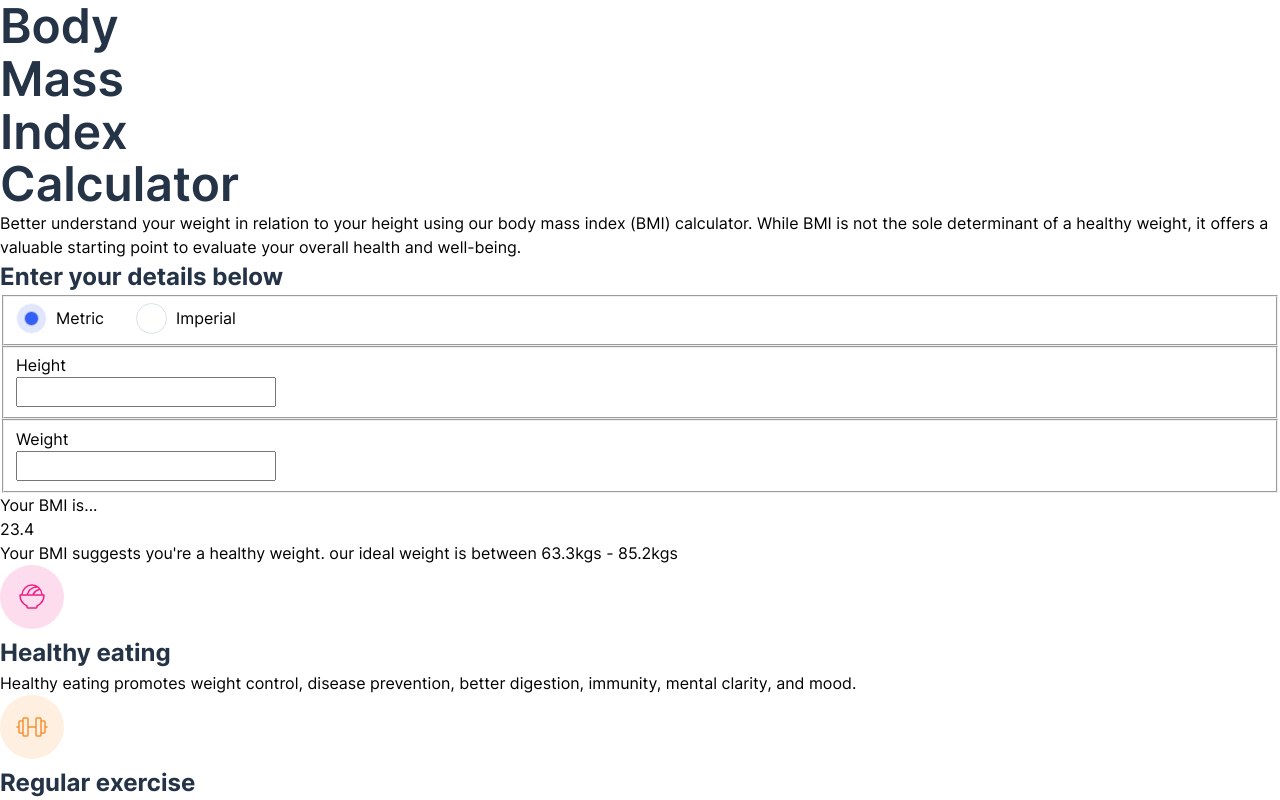
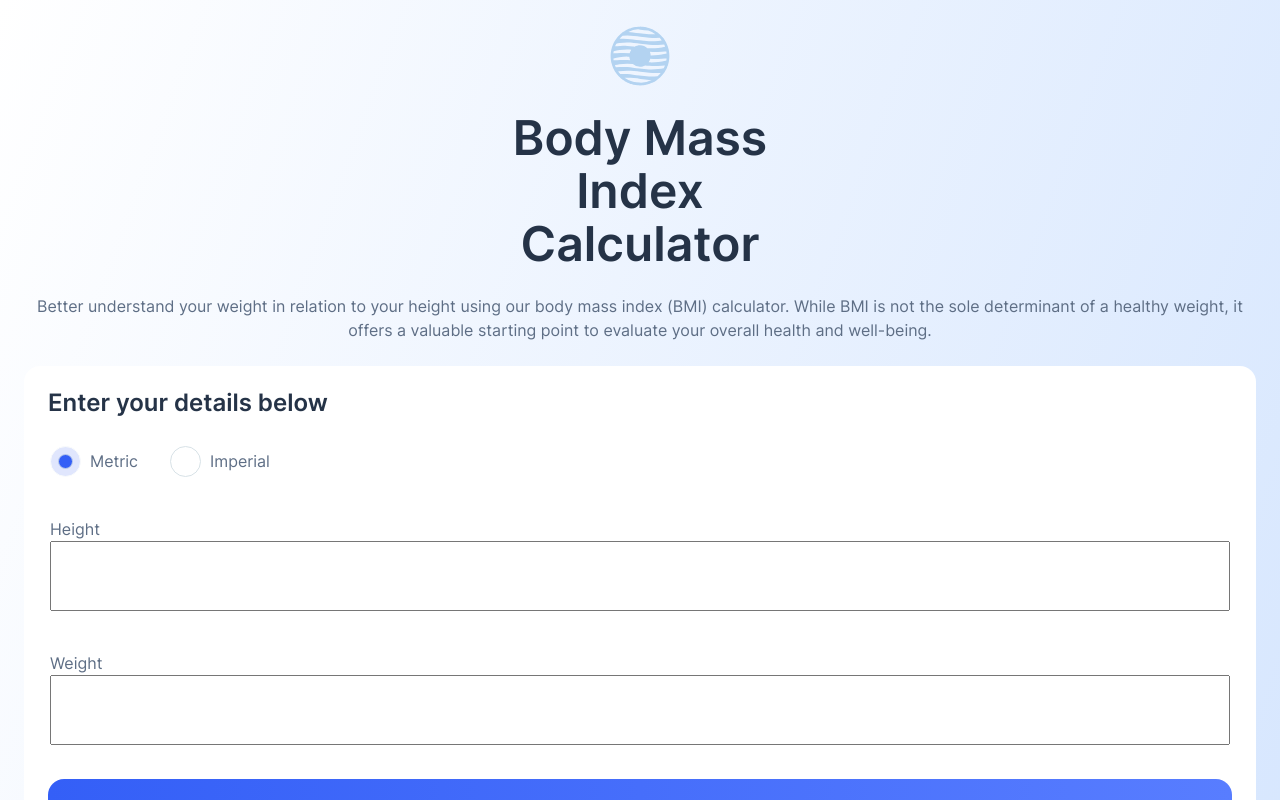
Before and after one commit to barryhanna/fem-bmi-vite, a React (Vite) app: page / in a window 1280 px wide. Shown: the top 800 px of the page. Built offline with nearby package versions, Linux system fonts and the light colour scheme.

Commit message:
Add header styles

```diff
--- a/src/components/BMICalculator/BMICalculator.module.css
+++ b/src/components/BMICalculator/BMICalculator.module.css
@@ -1,4 +1,19 @@
-.bmiCalculator input[type="radio"] {
+.bmiCalculator {
+	background-color: white;
+	padding: var(--spacer);
+	border-radius: 1rem;
+}
+
+.bmiCalculator > * + * {
+	margin-top: var(--spacer);
+}
+
+.bmiCalculator fieldset {
+	border: none;
+	padding-inline: 0;
+}
+
+.bmiCalculator input[type='radio'] {
 	display: none;
 }
 
@@ -40,10 +55,32 @@
 	left: 0;
 	border-radius: 50%;
 	border: 1px solid var(--clr-borders);
-    opacity: .15;
+	opacity: 0.15;
 }
 
 .measurementSelectionContainer {
 	display: flex;
 	gap: 2rem;
 }
+
+.bmiCalculator input[type='number'] {
+	height: 4.375rem;
+	width: 100%;
+}
+
+.bmiCalculator fieldset div {
+	color: var(--clr-body);
+}
+
+.resultsPanel {
+	color: #fff;
+	background: var(--gradient-2);
+	border-radius: var(--border-radius);
+	padding: calc(var(--spacer) * 1.5);
+}
+
+.resultsPanel p:first-of-type {
+	font-weight: bold;
+	font-size: 1rem;
+	line-height: 1.5;
+}
--- a/src/components/BMICalculator/BMICalculator.tsx
+++ b/src/components/BMICalculator/BMICalculator.tsx
@@ -10,18 +10,18 @@ const BMICalculator = () => {
         <fieldset className={styles.measurementSelectionContainer}>
             <input name="unit" type="radio" id="metric" value="metric" checked />
             <label htmlFor="metric">Metric</label>
-            <input name="unit" type="radio" id="imperial" value="imperial"/>
+            <input name="unit" type="radio" id="imperial" value="imperial" />
             <label htmlFor="imperial">Imperial</label>
         </fieldset>
         {metric && (
             <>
                 <fieldset>
-                <p>Height</p>
-                <input type="number" name="height-cm" id="height" inputMode="numeric"/>
+                    <div>Height</div>
+                    <input type="number" name="height-cm" id="height" inputMode="numeric" />
                 </fieldset>
                 <fieldset>
-                <p>Weight</p>
-                <input type="number" name="weight-kg" id="height" inputMode="numeric"/>
+                    <div>Weight</div>
+                    <input type="number" name="weight-kg" id="height" inputMode="numeric" />
                 </fieldset></>
 
         )
@@ -30,19 +30,19 @@ const BMICalculator = () => {
             <>
                 <fieldset>
                     <p>Height</p>
-                <input type="number" name="height-ft" id="height" inputMode="numeric"/>
-                <input type="number" name="height-in" id="height" inputMode="numeric"/>
+                    <input type="number" name="height-ft" id="height" inputMode="numeric" />
+                    <input type="number" name="height-in" id="height" inputMode="numeric" />
                 </fieldset>
                 <fieldset>
                     <p>Weight</p>
-                <input type="number" name="weight-st" id="height" inputMode="numeric"/>
-                <input type="number" name="weight-lbs" id="height" inputMode="numeric"/>
+                    <input type="number" name="weight-st" id="height" inputMode="numeric" />
+                    <input type="number" name="weight-lbs" id="height" inputMode="numeric" />
                 </fieldset>
             </>
         )
         }
 
-        <div className="results__panel">
+        <div className={styles.resultsPanel}>
             <p>Your BMI is...</p>
             <p className="results__result">23.4</p>
             <p>Your BMI suggests you're <span>a healthy weight.</span> our ideal weight is between <span>63.3kgs - 85.2kgs</span></p>
--- a/src/components/Header/Header.tsx
+++ b/src/components/Header/Header.tsx
@@ -1,14 +1,15 @@
 import BMICalculator from '../BMICalculator'
 
 const Header = () => {
-    return <>
-        <h1>Body Mass Index Calculator</h1>
-        <p>Better understand your weight in relation to your height using our
-  body mass index (BMI) calculator. While BMI is not the sole determinant
-  of a healthy weight, it offers a valuable starting point to evaluate
-  your overall health and well-being.</p>
+    return <header className='header flow'>
+        <img className="logo" src="/assets/images/logo.svg" alt="" />
+        <h1>Body&nbsp;Mass Index Calculator</h1>
+        <p className='intro-text'>Better understand your weight in relation to your height using our
+            body mass index (BMI) calculator. While BMI is not the sole determinant
+            of a healthy weight, it offers a valuable starting point to evaluate
+            your overall health and well-being.</p>
         <BMICalculator />
-    </>
+    </header>
 }
 
 export default Header;
--- a/src/index.scss
+++ b/src/index.scss
@@ -1,5 +1,6 @@
 @use './sass/fonts';
 @use './sass/base';
 @use "./sass/typography";
+@use './sass/header';
 @use "./sass/bmi_calculator";
 @use "./sass/utilities";
--- a/src/sass/_base.scss
+++ b/src/sass/_base.scss
@@ -4,6 +4,9 @@
     --clr-dark-electric-blue: #5e6e85;
     --clr-borders: #d8e2e7;
     --clr-white: #fff;
+
+    --clr-heading: var(--clr-gunmetal);
+    --clr-body: var(--clr-dark-electric-blue);
 
     --txt-heading-xl-size: 4rem;
     --txt-heading-lg-size: 3rem;
@@ -18,6 +21,14 @@
     --txt-body-line-height: 1.5;
 
     --border-radius-input: 12px;
+
+    --spacer: 1.5rem;
+
+    --border-radius: 1rem;
+
+    --gradient-1: linear-gradient(290deg, #D6E6FE 0%, rgba(214, 252, 254, 0) 100%);
+    --gradient-2: linear-gradient(90deg, #345FF7 0%, #587DFF 100%);
+
   }
 
   /* Box sizing rules */
@@ -58,7 +69,8 @@
     font-family: 'Inter', sans-serif;
     min-height: 100vh;
     text-rendering: optimizeSpeed;
-    line-height: 1.5;
+    line-height: var(--txt-body-line-height);
+    color: var(--clr-body);
   }
 
   /* A elements that don't have a class get default styles */
@@ -96,3 +108,18 @@
       scroll-behavior: auto !important;
     }
   }
+
+h1, h2 {
+  color: var(--clr-heading);
+  font-weight: var(--txt-heading-wght);
+  margin-inline: auto;
+  line-height: var(--txt-heading-line-height);
+}
+
+h1 {
+  text-align: center;
+}
+
+h2 {
+  font-size: var(--txt-heading-md-size);
+}
--- /dev/null
+++ b/src/sass/_header.scss
@@ -0,0 +1,14 @@
+.logo {
+    display: block;
+    margin-inline: auto;
+  }
+
+  .intro-text {
+    font-size: var(--txt-body-md-size);
+    text-align: center;
+  }
+
+  .header {
+    background: var(--gradient-1);
+    padding: var(--spacer);
+  }
--- a/src/sass/_utilities.scss
+++ b/src/sass/_utilities.scss
@@ -5,3 +5,7 @@
 .centre {
     margin-inline: auto;
 }
+
+.flow > *+* {
+    margin-top: var(--spacer);
+}
```
Lines whose indentation alone changed are shown as unchanged.
